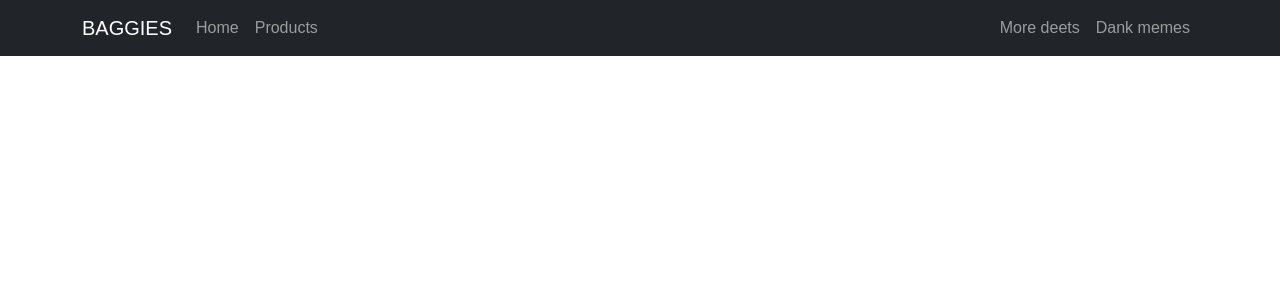
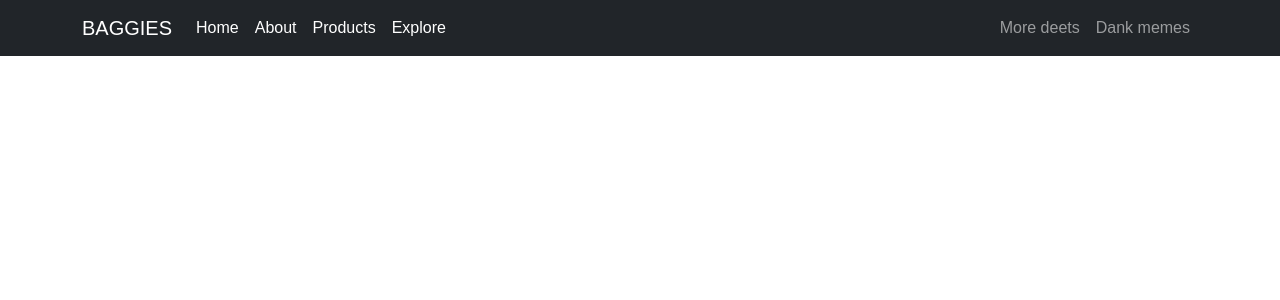
Before and after one commit to salman602/baggis-website-client, a React (Create React App) app: page /login in a window 1280 px wide. Shown: the top 300 px of the page. Built offline with nearby package versions, Linux system fonts and the light colour scheme.

Commit message:
added firebase

```diff
--- a/package.json
+++ b/package.json
@@ -7,6 +7,7 @@
     "@testing-library/react": "^11.2.7",
     "@testing-library/user-event": "^12.8.3",
     "bootstrap": "^5.1.3",
+    "firebase": "^9.4.0",
     "react": "^17.0.2",
     "react-bootstrap": "^2.0.0-rc.1",
     "react-dom": "^17.0.2",
--- /dev/null
+++ b/src/pages/Shared/Navigation/Navigation.css
@@ -0,0 +1,7 @@
+.menu-item{
+    text-decoration: none;
+    margin-left: 0.5rem;
+    margin-right: 0.5rem;
+    color: #fff;
+    font-weight: 500;
+}
--- a/src/pages/Shared/Navigation/Navigation.js
+++ b/src/pages/Shared/Navigation/Navigation.js
@@ -1,5 +1,8 @@
 import React from 'react';
 import { Container, Nav, Navbar } from 'react-bootstrap';
+import { NavLink } from 'react-router-dom';
+// import { HashLink } from 'react-router-hash-link';
+import './Navigation.css';
 
 const Navigation = () => {
     return (
@@ -9,8 +12,10 @@ const Navigation = () => {
                 <Navbar.Toggle aria-controls="responsive-navbar-nav" />
                 <Navbar.Collapse id="responsive-navbar-nav">
                     <Nav className="me-auto">
-                        <Nav.Link href="#home">Home</Nav.Link>
-                        <Nav.Link href="#products">Products</Nav.Link>
+                        <NavLink className="menu-item" to="/home">Home</NavLink>
+                        <NavLink className="menu-item" to="/about">About</NavLink>
+                        <NavLink className="menu-item" to="/products">Products</NavLink>
+                        <NavLink className="menu-item" to="/explore">Explore</NavLink>
 
                     </Nav>
                     <Nav>
```
Also changed, not shown: src/hooks/useFirebase.js (added, +10 -0 lines), src/pages/Login/Firebase/firebase.config.js (added, +10 -0 lines), src/pages/Login/Firebase/firebase.init.js (added, +8 -0 lines), src/pages/Login/Login/Login.js (added, +11 -0 lines), 1 other file (tests, documents, lock files or other folders).
